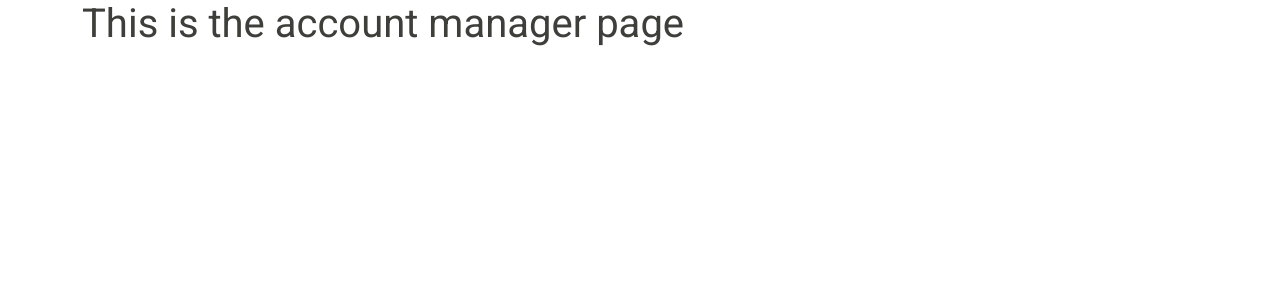
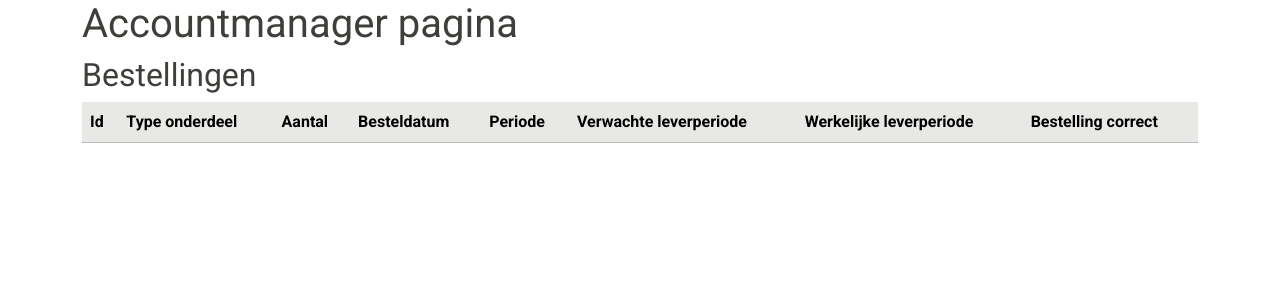
Before and after one commit to Hedgehog-From-Outerspace/BPA_ERP_app, a Flask app: page /accountmanager in a window 1280 px wide. Shown: the part 56-356 px from the top of the page. Run offline with Flask 3, Linux system fonts and the light colour scheme; lists and menus that the app fills with data are empty; some libraries are stand-ins or nearby versions.

Commit message:
Added account manager

```diff
--- a/website/static/main.js
+++ b/website/static/main.js
@@ -2,13 +2,13 @@ document.addEventListener('DOMContentLoaded', function() {
     // Your existing functions and code here
 
     // Function to handle updating order status via AJAX
-    function updateOrderCorrectStatus(orderId, isChecked) {
+    function updateOrderCorrectStatus(orderId, isChecked, type) {
         fetch("/update_order_status", {
             method: 'POST',
             headers: {
                 'Content-Type': 'application/json',
             },
-            body: JSON.stringify({ order_id: orderId, correct: isChecked })
+            body: JSON.stringify({ order_id: orderId, correct: isChecked, type: type })
         })
         .then(response => {
             if (response.ok) {
@@ -28,7 +28,8 @@ document.addEventListener('DOMContentLoaded', function() {
         checkbox.addEventListener('change', function() {
             var orderId = this.dataset.orderId;
             var isChecked = this.checked;
-            updateOrderCorrectStatus(orderId, isChecked);
+            var type = this.dataset.type;
+            updateOrderCorrectStatus(orderId, isChecked, type);
         });
     });
 });
--- a/website/templates/accountmanager.html
+++ b/website/templates/accountmanager.html
@@ -1,5 +1,46 @@
 {% extends "base.html" %}
 {% block title %}Account manager{% endblock %}
 {% block content %}
-<h1> This is the account manager page</h1>
+<div class="form-group">
+    <h1> Accountmanager pagina</h1>
+    <h2>Bestellingen</h2>
+    <table class="table table-hover table-secondary table-striped">
+        <thead>
+            <tr>
+                <th>Id</th>
+                <th>Type onderdeel</th>
+                <th>Aantal</th>
+                <th>Besteldatum</th>
+                <th>Periode</th>
+                <th>Verwachte leverperiode</th>
+                <th>Werkelijke leverperiode</th>
+                <th>Bestelling correct</th>
+            </tr>
+        </thead>
+        <tbody>
+            {% for order in orders %}
+            <tr>
+                <td>{{ order.id }}</td>
+                <td>{{ order.item_type }}</td>
+                <td>{{ order.amount }}</td>
+                <td>{{ order_dates[order.id][0] if order.id in order_dates else 'N/A' }}</td>
+                <td>{{ order_dates[order.id][1] if order.id in order_dates else 'N/A' }}</td>
+                <td>{{ order_dates[order.id][1] + 6 if order.id in order_dates else 'N/A' }}</td>
+                <td>
+                    <!-- een numerical select thing (1-40) -->
+                </td>
+                <td class="text-center">
+                    <div class="form-check d-flex justify-content-center">
+                        <input class="form-check-input" type="checkbox"
+                            name="correct_{{ order.id }}" id="flexCheckDefault"
+                            data-order-id="{{ order.id }}" data-type="accountmanager"
+                            {% if order.accountmanager_checked %} checked {% endif %}>
+                    </div>
+                </td>
+            </tr>
+            {% endfor %}
+        </tbody>
+    </table>
+</div>
+<script src="{{ url_for('static', filename='main.js') }}"></script>
 {% endblock %}
--- a/website/templates/customer.html
+++ b/website/templates/customer.html
@@ -74,7 +74,7 @@
                     <div class="form-check d-flex justify-content-center">
                         <input class="form-check-input" type="checkbox"
                             name="correct_{{ order.id }}" id="flexCheckDefault"
-                            data-order-id="{{ order.id }}"
+                            data-order-id="{{ order.id }}" data-type="customer"
                             {% if order.customer_checked %} checked {% endif %}>
                     </div>
                 </td>
--- a/website/views.py
+++ b/website/views.py
@@ -52,23 +52,53 @@ def customer():
 @views.route('/update_order_status', methods=['POST'])
 def update_order_status():
     data = request.get_json()
-    order_id = data['order_id']
-    correct = data['correct']
+    order_id = data.get('order_id')
+    correct = data.get('correct')
+    type = data.get('type')
 
     order = Order.query.get(order_id)
     if order:
-        order.customer_checked = correct
-        # Hardcoded period for now
-        newRecord = Record(OrderId=order.id, period=-1, activity="Customer approved order")
-        db.session.add(newRecord)
+        if type == 'customer':
+            order.customer_checked = correct
+            activity = "Customer approved order"
+        elif type == 'accountmanager':
+            order.accountmanager_checked = correct
+            activity = "Account manager approved order"
+        else:
+            return jsonify({'error': 'Invalid type provided'}), 400
+
+        # Create a new record for the activity
+        new_record = Record(OrderId=order.id, period=-1, activity=activity)
+        db.session.add(new_record)
         db.session.commit()
+
         return jsonify({'message': 'Order status updated successfully'}), 200
     else:
         return jsonify({'error': 'Order not found'}), 404
 
 @views.route('/accountmanager', methods=['GET', 'POST'])
 def accountmanager():
-    return render_template("accountmanager.html")
+    client_timezone = pytz.timezone('Europe/Amsterdam')
+    if request.method == 'POST':
+        True
+
+    # get all orders
+    today = datetime.now(timezone.utc).date()
+    records = Record.query.filter(
+        db.func.date(Record.date_time) == today,
+        Record.activity == "Order created"
+    ).all()
+    order_ids = [record.OrderId for record in records]
+    orders = Order.query.filter(Order.id.in_(order_ids)).all()
+
+    # Create a dictionary to map order ids to their "Order created" dates
+    order_dates = {
+        record.OrderId: (
+            record.date_time.replace(tzinfo=pytz.utc).astimezone(client_timezone).strftime('%Y-%m-%d %H:%M'),
+            record.period
+        ) for record in records
+    }
+    return render_template("accountmanager.html", orders=orders, order_dates=order_dates)
 
 @views.route('/voorraadbeheer', methods=['GET', 'POST'])
 def inventorykmanagement():
```
